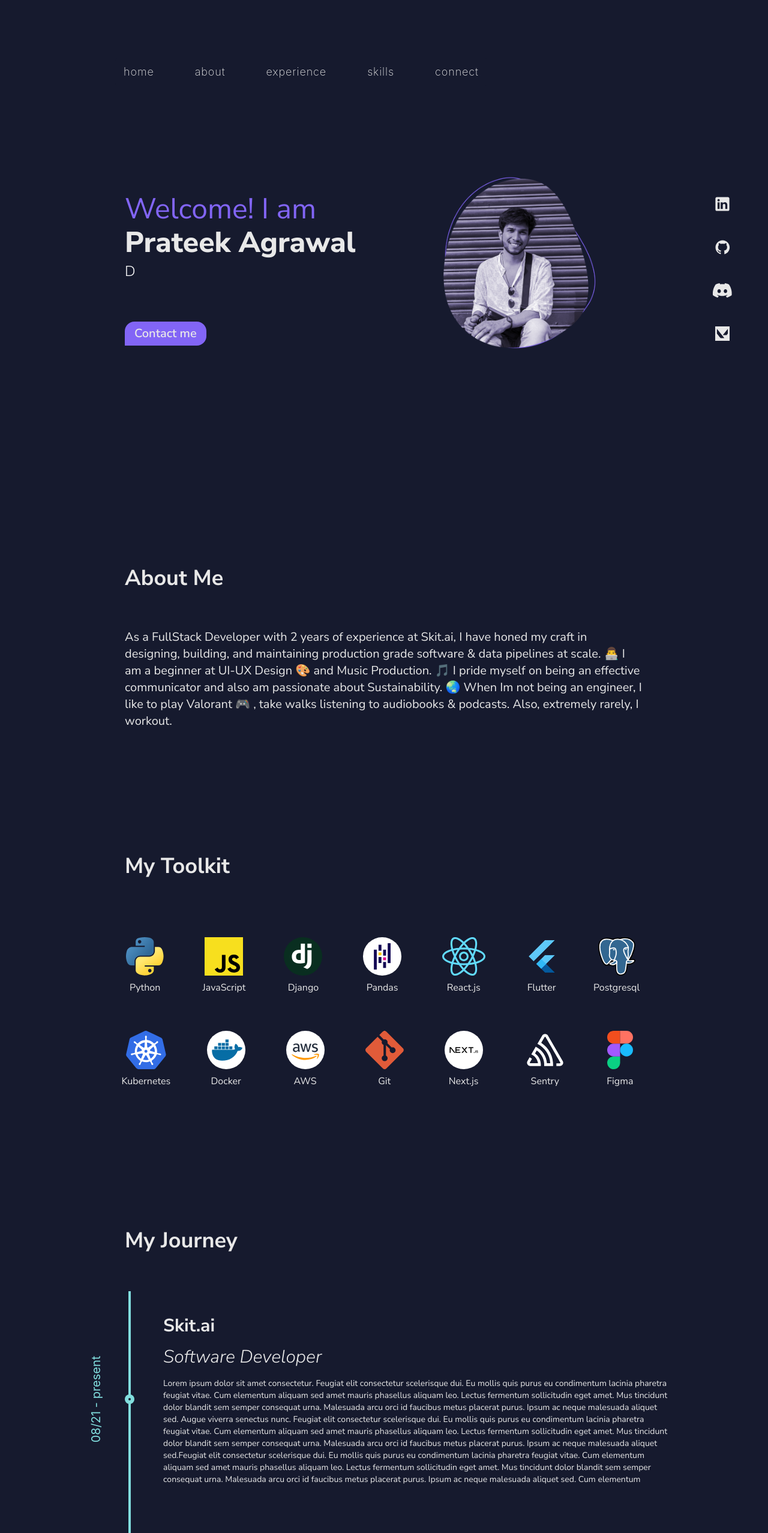
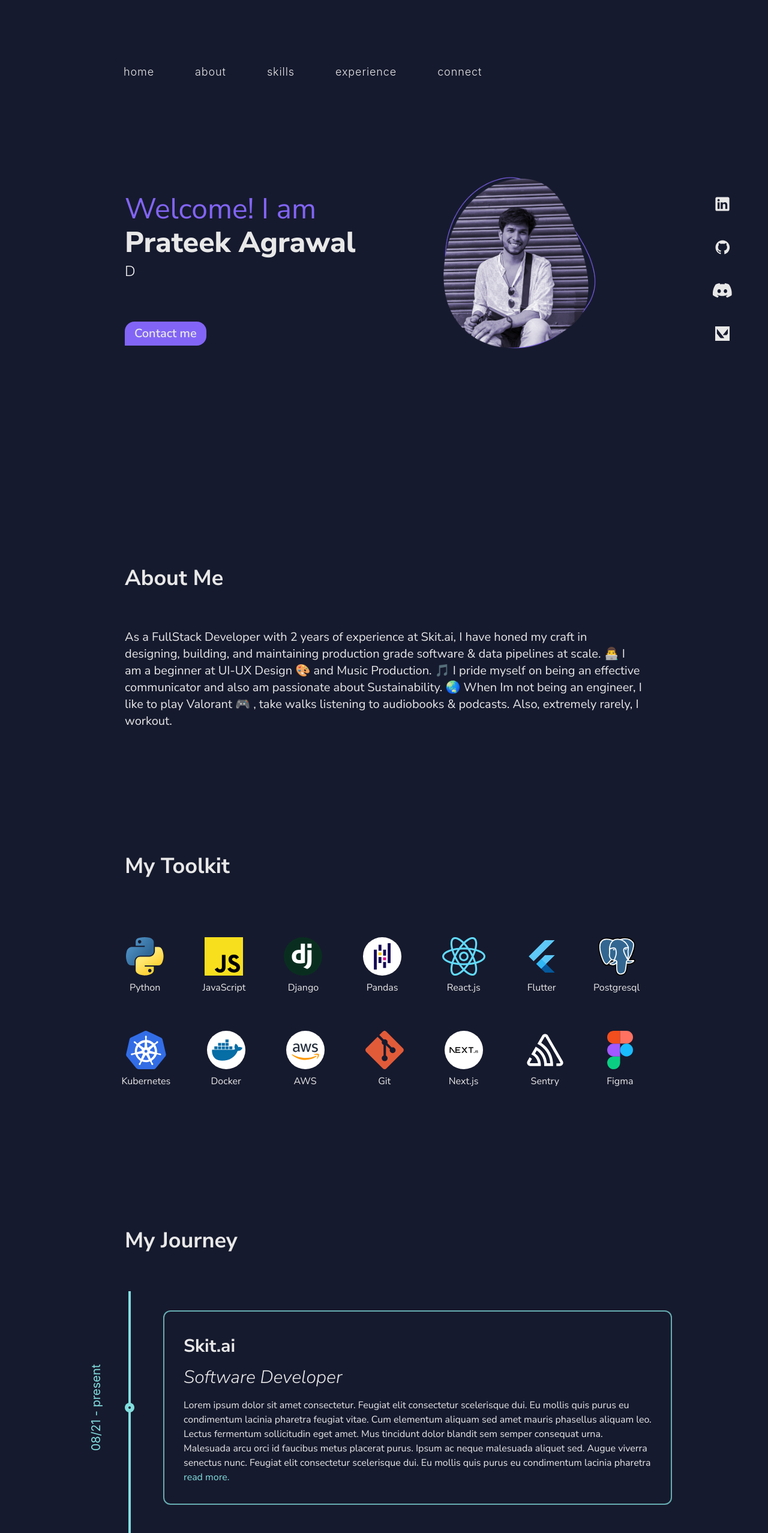
Before and after one commit to PrateeksGitHub/prateeks-portfolio, a React (Create React App) app in the folder prateek/: page / in a window 1280 px wide. Shown: the top 2555 px of the page at 60% size. Built offline with nearby package versions, Linux system fonts and the light colour scheme.

Commit message:
updated navigation scroll to section ids

```diff
--- a/prateek/src/components/JourneyPoint.js
+++ b/prateek/src/components/JourneyPoint.js
@@ -8,7 +8,6 @@ function JourneyPoint({
   duration,
   links,
 }) {
-  const componentHeight = 72;
   const [isClicked, setIsClicked] = useState(false);
   const journeyRef = useRef(null);
   const lineRef = useRef(null);
@@ -55,17 +54,20 @@ function JourneyPoint({
       </div>
       <div
         id="journey-point-info"
-        className="flex flex-col mx-4 md:mx-12 my-4 md:my-8"
+        className="flex flex-col mx-4 md:mx-12 my-4 md:my-8 border-2 border-accent border-opacity-75 p-8 rounded-xl"
+        onClick={handleClick}
       >
         <h2 className="heading-2 py-1 md:py-2">{organisation}</h2>
         <h2 className="heading-2 font-light italic py-1 md:py-2">{title}</h2>
         <p
-          className={`paragraph-sm overflow-hidden py-1 md:py-2 ${
-            isClicked ? "max-h-fit" : "max-h-48"
+          className={`paragraph text-sm md:text-base overflow-hidden py-1 md:py-2 ${
+            isClicked ? "max-h-fit" : "max-h-48 md:max-h-32"
           }`}
-          onClick={handleClick}
         >
           {smallBody}
+        </p>
+        <p className="paragraph text-sm md:text-base text-accent">
+          {isClicked ? `read less.` : `read more.`}
         </p>
       </div>
     </div>
--- a/prateek/src/components/NavBar.js
+++ b/prateek/src/components/NavBar.js
@@ -35,7 +35,7 @@ const Navbar = ({ className }) => {
         <ul
           id="navbar-menu-list"
           className={`${isMenuOpen ? "flex" : "hidden"}
-            md:flex md:flex-row flex-col bg-background rounded-md font-extralight md:text-lg text-3xl md:space-x-10 max-sm:space-y-4 max-sm:w-2/3 max-sm:py-4 max-sm:top-24 absolute max-sm:bg-opacity-95`}
+            md:flex md:flex-row flex-col bg-background rounded-md font-light md:text-lg text-3xl md:space-x-10 max-sm:space-y-4 max-sm:w-2/3 max-sm:py-4 max-sm:top-24 absolute max-sm:bg-opacity-95`}
         >
           <li>
             <button
@@ -56,17 +56,18 @@ const Navbar = ({ className }) => {
           <li>
             <button
               className={buttonClassConfig}
-              onClick={() => scrollToSection("experience")}
+              onClick={() => scrollToSection("skills")}
             >
-              experience
+              skills
             </button>
           </li>
+
           <li>
             <button
               className={buttonClassConfig}
-              onClick={() => scrollToSection("skills")}
+              onClick={() => scrollToSection("journey")}
             >
-              skills
+              experience
             </button>
           </li>
           <li>
--- a/prateek/src/index.css
+++ b/prateek/src/index.css
@@ -52,9 +52,6 @@ code {
 .heading-2 {
   @apply font-sans font-bold text-2xl md:text-3xl text-primary;
 }
-.paragraph-1 {
+.paragraph {
   @apply font-sans font-normal text-xl text-primary;
 }
-.paragraph-sm {
-  @apply font-sans font-normal text-sm text-primary;
-}
```
